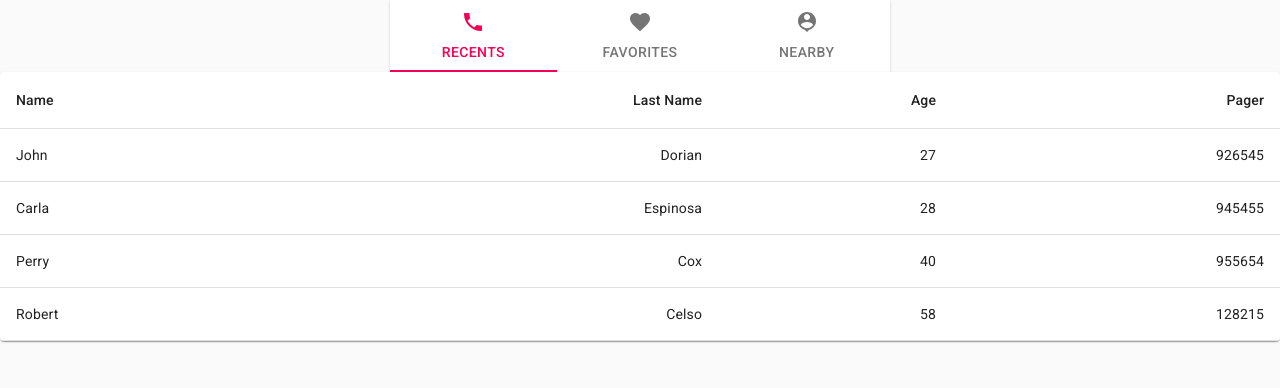
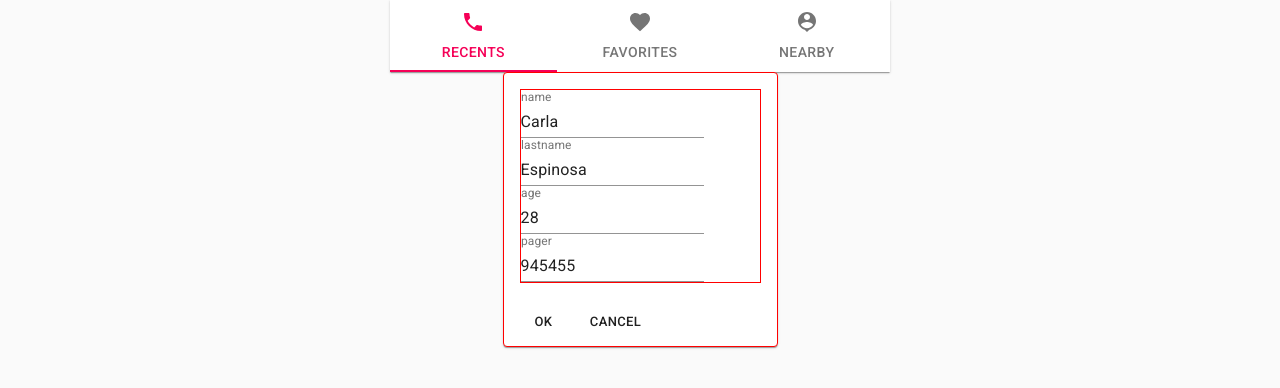
Before and after one commit to maksim-honchar/contacts-book, a React app: page /contact-edit/1 in a window 1280 px wide. Before the commit this address led to /. Shown: the top 388 px of the page. Built offline with nearby package versions, Linux system fonts and the light colour scheme.

Commit message:
edit user completed

```diff
--- a/src/App.tsx
+++ b/src/App.tsx
@@ -7,6 +7,7 @@ import {
 } from 'react-router-dom';
 import { ContactPage } from './components/contact-page/ContactPage';
 import { ContactsBook } from './components/contacts-book/ContactsBook';
+import { EditUser } from './components/edit-user/EditUser';
 import { NavBar } from './components/NavBar';
 
 function App() {
@@ -16,6 +17,7 @@ function App() {
       <Switch>
         <Route exact path="/" component={ContactsBook} />
         <Route exact path="/contact/:contactId" component={ContactPage} />
+        <Route exact path="/contact-edit/:contactId" component={EditUser} />
         <Redirect to="/" />
       </Switch>
     </Router>
--- a/src/components/contact-page/ContactPage.tsx
+++ b/src/components/contact-page/ContactPage.tsx
@@ -1,18 +1,56 @@
+import {
+  Card, CardContent, Typography, CardActions, Button, makeStyles,
+} from '@material-ui/core';
 import React, { FC } from 'react';
-import { RouteComponentProps } from 'react-router-dom';
+import { RouteComponentProps, useHistory } from 'react-router-dom';
 import useHooks from '../../hooks';
-import { UserPage } from './UserPage';
+
+const useStyles = makeStyles({
+  root: {
+    maxWidth: 275,
+    border: '1px solid red',
+    margin: 'auto',
+  },
+});
 
 interface MatchParams {
     contactId: string;
 }
 
 export const ContactPage: FC<RouteComponentProps<MatchParams>> = ({ match }) => {
+  const classes = useStyles();
   const { contactId } = match.params;
   const { useAppSelector } = useHooks();
+  const history = useHistory();
 
   const currentUser = useAppSelector((state) => state.contacts
     .find((user) => user.id === contactId));
 
-  return <UserPage currentUser={currentUser} />;
+  const {
+    name, lastname, age, pager, id,
+  } = currentUser;
+
+  const handleClick = () => history.push(`/contact-edit/${id}`);
+
+  return (
+    <Card className={classes.root}>
+      <CardContent>
+        <Typography gutterBottom>
+          {name}
+        </Typography>
+        <Typography>
+          {lastname}
+        </Typography>
+        <Typography>
+          {age}
+        </Typography>
+        <Typography>
+          {pager}
+        </Typography>
+      </CardContent>
+      <CardActions>
+        <Button size="small" onClick={handleClick}>EDIT</Button>
+      </CardActions>
+    </Card>
+  );
 };
--- a/src/components/contact-page/UserPage.tsx
+++ /dev/null
@@ -1,54 +0,0 @@
-import React, { FC } from 'react';
-import { makeStyles } from '@material-ui/core/styles';
-import Card from '@material-ui/core/Card';
-import CardActions from '@material-ui/core/CardActions';
-import CardContent from '@material-ui/core/CardContent';
-import Button from '@material-ui/core/Button';
-import Typography from '@material-ui/core/Typography';
-
-const useStyles = makeStyles({
-  root: {
-    maxWidth: 275,
-    border: '1px solid red',
-    margin: 'auto',
-  },
-});
-
-interface UserPageProps {
-    currentUser: {
-        name: string,
-        lastname: string,
-        age: number,
-        pager: number,
-        id: string
-    }
-}
-
-export const UserPage:FC<UserPageProps> = ({ currentUser }) => {
-  const classes = useStyles();
-  const {
-    name, lastname, age, pager, id,
-  } = currentUser;
-
-  return (
-    <Card className={classes.root}>
-      <CardContent>
-        <Typography gutterBottom>
-          {name}
-        </Typography>
-        <Typography>
-          {lastname}
-        </Typography>
-        <Typography>
-          {age}
-        </Typography>
-        <Typography>
-          {pager}
-        </Typography>
-      </CardContent>
-      <CardActions>
-        <Button size="small">EDIT</Button>
-      </CardActions>
-    </Card>
-  );
-};
--- a/src/components/contacts-book/ContactsBook.tsx
+++ b/src/components/contacts-book/ContactsBook.tsx
@@ -19,6 +19,7 @@ const useStyles = makeStyles({
 export const ContactsBook: FC = () => {
   const classes = useStyles();
   const { useAppSelector } = useHooks();
+
   const contacts = useAppSelector((state) => state.contacts);
 
   return (
--- /dev/null
+++ b/src/components/edit-user/EditUser.tsx
@@ -0,0 +1,97 @@
+import {
+  Button, Card, CardActions, CardContent, makeStyles, TextField, Typography,
+} from '@material-ui/core';
+import React, {
+  FC, useState, ChangeEvent, SyntheticEvent,
+} from 'react';
+import { RouteComponentProps, useHistory } from 'react-router-dom';
+import useHooks from '../../hooks';
+import { contactEdit } from '../../redux/contactsSlice';
+
+const useStyles = makeStyles({
+  root: {
+    maxWidth: 275,
+    border: '1px solid red',
+    margin: 'auto',
+  },
+});
+
+interface MatchParams {
+    contactId: string;
+}
+
+export const EditUser: FC<RouteComponentProps<MatchParams>> = ({ match }) => {
+  const classes = useStyles();
+  const { contactId } = match.params;
+  const { useAppSelector, useAppDispatch } = useHooks();
+  const dispatch = useAppDispatch();
+  const history = useHistory();
+
+  const currentUser = useAppSelector((state) => state.contacts
+    .find((user) => user.id === contactId));
+
+  const {
+    name, lastname, age, pager, id,
+  } = currentUser;
+
+  const [userName, editUserName] = useState(name);
+  const [userLastName, editUserLastName] = useState(lastname);
+  const [userAge, editUserAge] = useState<string | number>(age);
+  const [userPager, editUserPager] = useState<string | number>(pager);
+
+  const changeUserName = (e: ChangeEvent<HTMLInputElement>) => editUserName(e.target.value);
+  const changeUserLastName = (e: ChangeEvent<HTMLInputElement>) => editUserLastName(e.target.value);
+  const changeUserAge = (e: ChangeEvent<HTMLInputElement>) => editUserAge(e.target.value);
+  const changeUserPager = (e: ChangeEvent<HTMLInputElement>) => editUserPager(e.target.value);
+
+  const canSave = userName && userLastName && userAge && userPager;
+
+  const handleSubmit = (e: SyntheticEvent) => {
+    e.preventDefault();
+    if (canSave) {
+      dispatch(contactEdit({
+        id, userName, userLastName, userAge, userPager,
+      }));
+      history.push(`/contact/${id}`);
+    }
+  };
+
+  const handleCancel = () => history.push(`/contact/${id}`);
+
+  return (
+    <Card className={classes.root}>
+      <CardContent>
+        <form className={classes.root} noValidate autoComplete="off">
+          <TextField
+            label="name"
+            type="text"
+            value={userName}
+            onChange={changeUserName}
+          />
+          <TextField
+            label="lastname"
+            type="text"
+            value={userLastName}
+            onChange={changeUserLastName}
+          />
+          <TextField
+            label="age"
+            type="number"
+            value={userAge}
+            onChange={changeUserAge}
+          />
+          <TextField
+            label="pager"
+            type="number"
+            value={userPager}
+            onChange={changeUserPager}
+          />
+        </form>
+      </CardContent>
+      <CardActions>
+        <Button size="small" onClick={handleSubmit}>OK</Button>
+        <Button size="small" onClick={handleCancel}>CANCEL</Button>
+      </CardActions>
+    </Card>
+  );
+};
--- a/src/redux/contactsSlice.ts
+++ b/src/redux/contactsSlice.ts
@@ -6,7 +6,22 @@ const initialState = contactsData;
 const contactsSlice = createSlice({
   name: 'contacts',
   initialState,
-  reducers: {},
+  reducers: {
+    contactEdit(state, action) {
+      const {
+        id, userName, userLastName, userAge, userPager,
+      } = action.payload;
+      const existingContact = state.find((contact) => contact.id === id);
+      if (existingContact) {
+        existingContact.name = userName;
+        existingContact.lastname = userLastName;
+        existingContact.age = userAge;
+        existingContact.pager = userPager;
+      }
+    },
+  },
 });
 
+export const { contactEdit } = contactsSlice.actions;
+
 export default contactsSlice.reducer;
```
